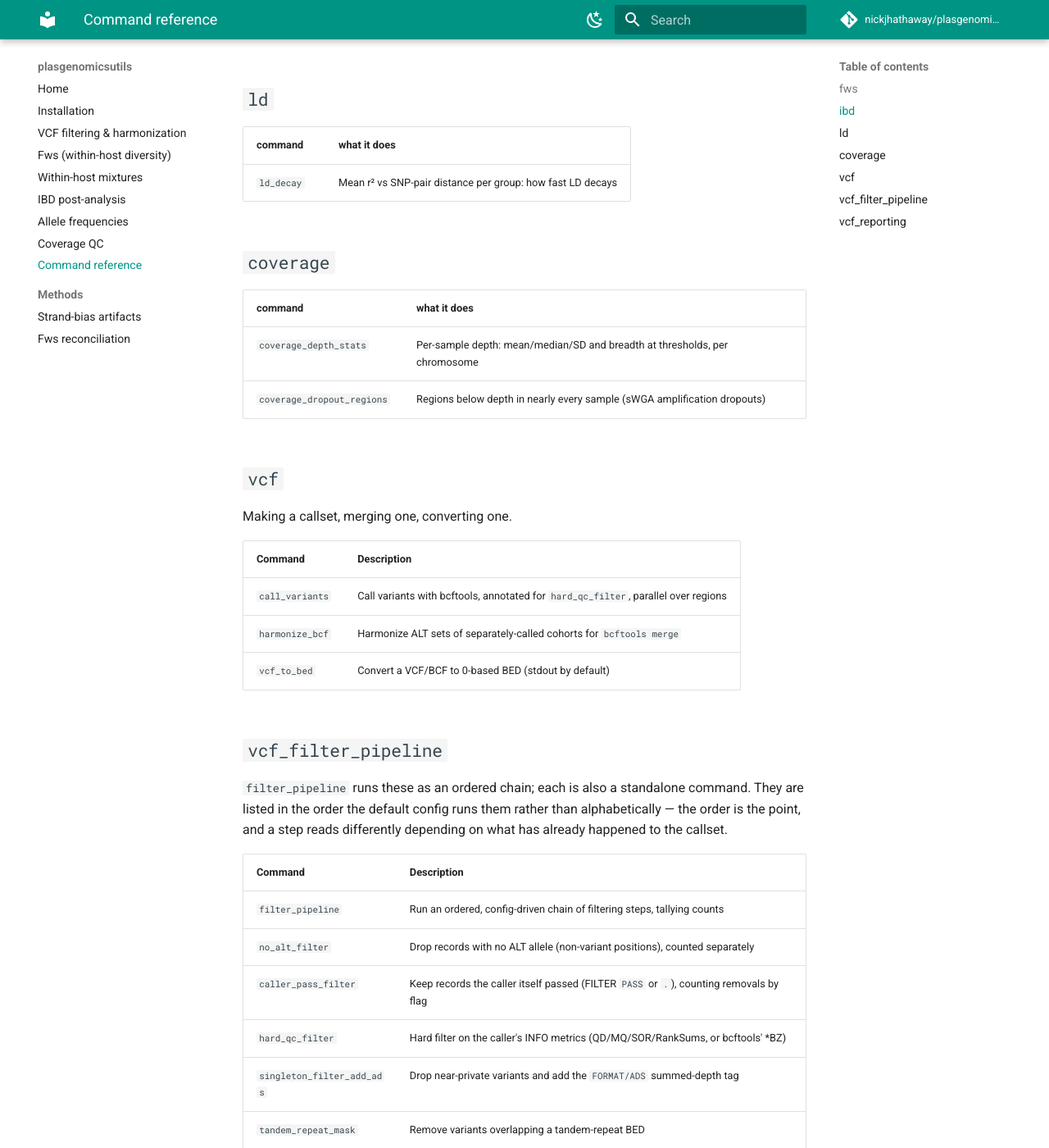
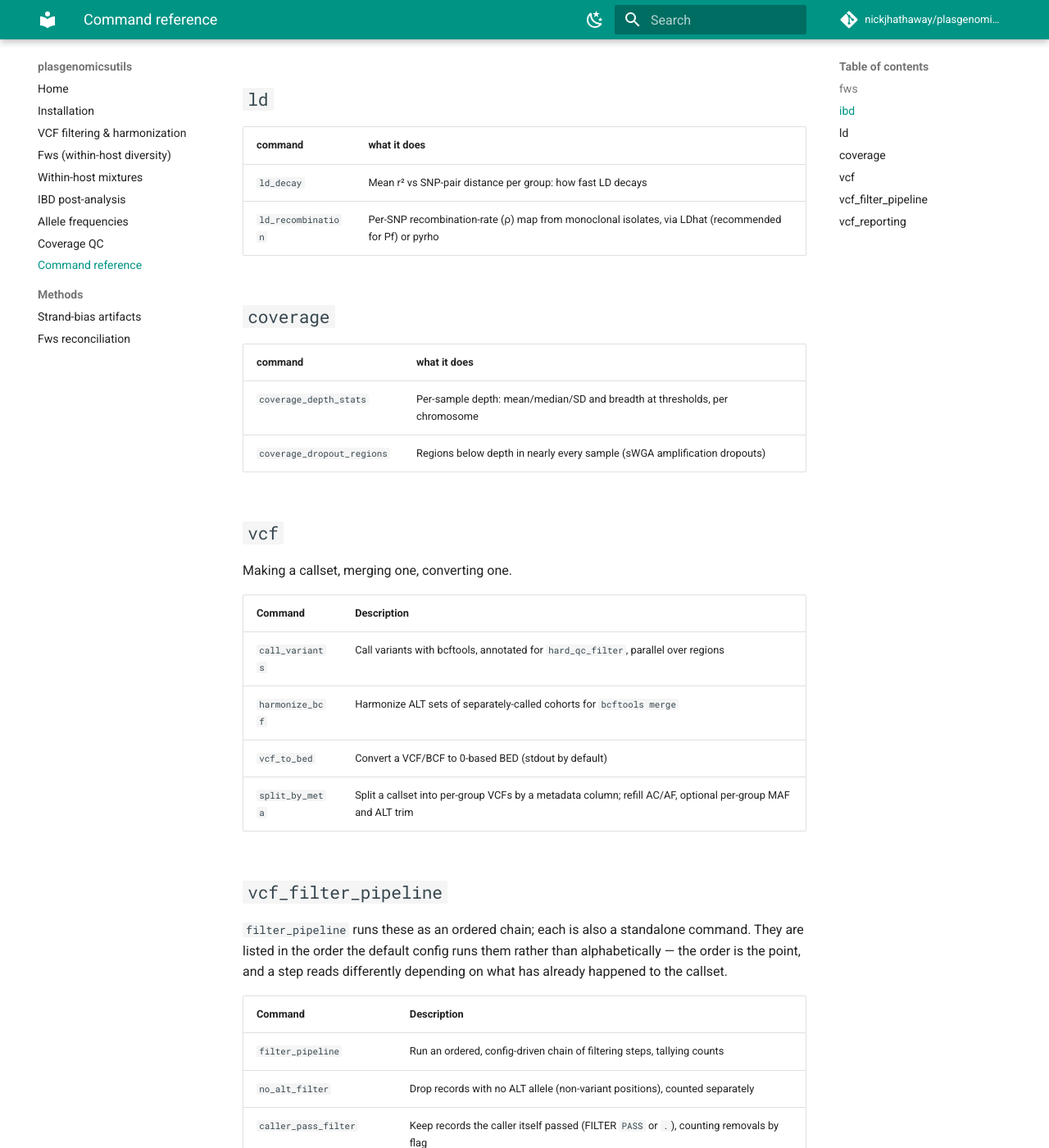
Before and after one commit to nickjhathaway/plasgenomicsutils, an MkDocs documentation site: the page built from docs/commands.md, in a window 1280 px wide and 1400 px high, scrolled down 887 px. Shown: the whole window at 82% size. Built offline with MkDocs 1.6.1 and Material for MkDocs 9.7.7, drawn with Linux system fonts in a browser that asks for light colours; comment, search, counter and statistics services are not loaded.

Commit message:
was missing documentation;

```diff
--- a/docs/commands.md
+++ b/docs/commands.md
@@ -30,6 +30,7 @@ plasgenomicsutils <command> -h     # options for one command
 | command | what it does |
 | --- | --- |
 | `ld_decay` | Mean r² vs SNP-pair distance per group: how fast LD decays |
+| `ld_recombination` | Per-SNP recombination-rate (ρ) map from monoclonal isolates, via LDhat (recommended for Pf) or pyrho |
 
 ## `coverage`
 
@@ -47,6 +48,7 @@ Making a callset, merging one, converting one.
 | `call_variants` | Call variants with bcftools, annotated for `hard_qc_filter`, parallel over regions |
 | `harmonize_bcf` | Harmonize ALT sets of separately-called cohorts for `bcftools merge` |
 | `vcf_to_bed` | Convert a VCF/BCF to 0-based BED (stdout by default) |
+| `split_by_meta` | Split a callset into per-group VCFs by a metadata column; refill AC/AF, optional per-group MAF and ALT trim |
 
 ## `vcf_filter_pipeline`
 
```
